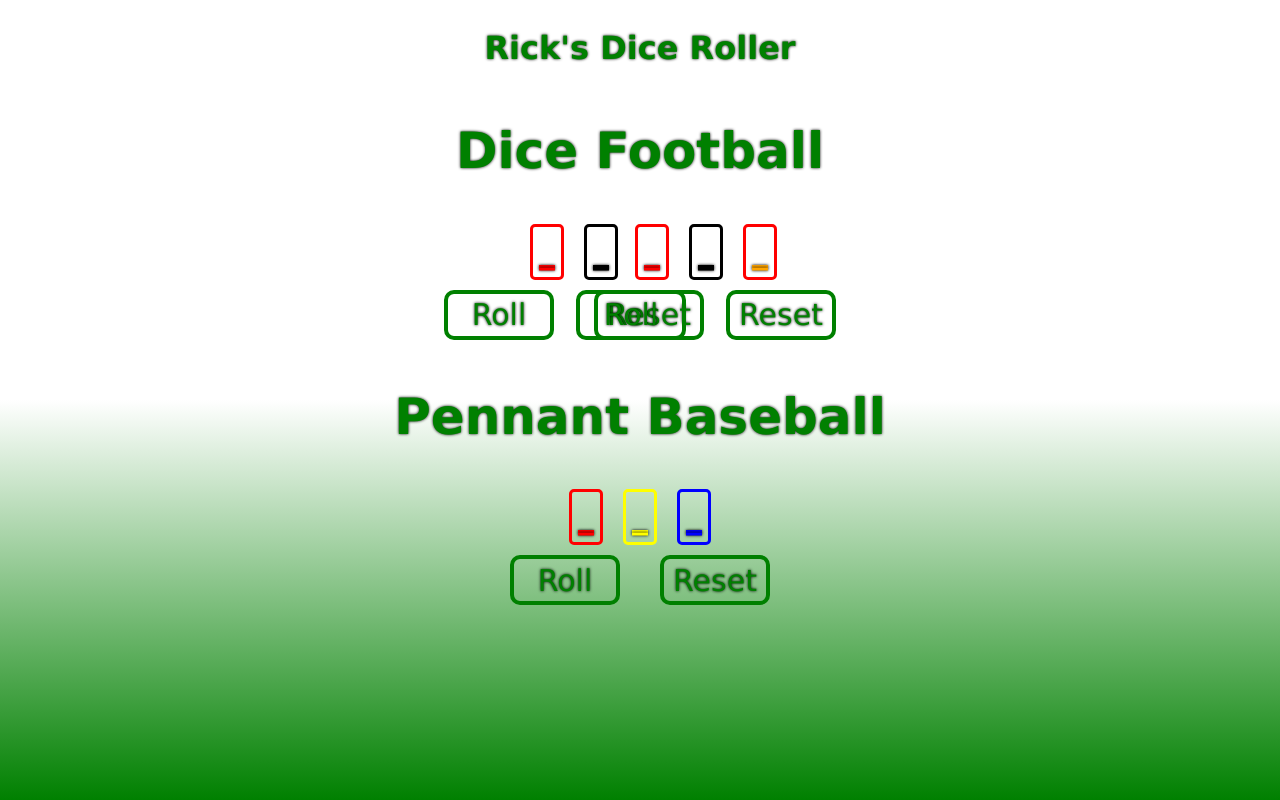
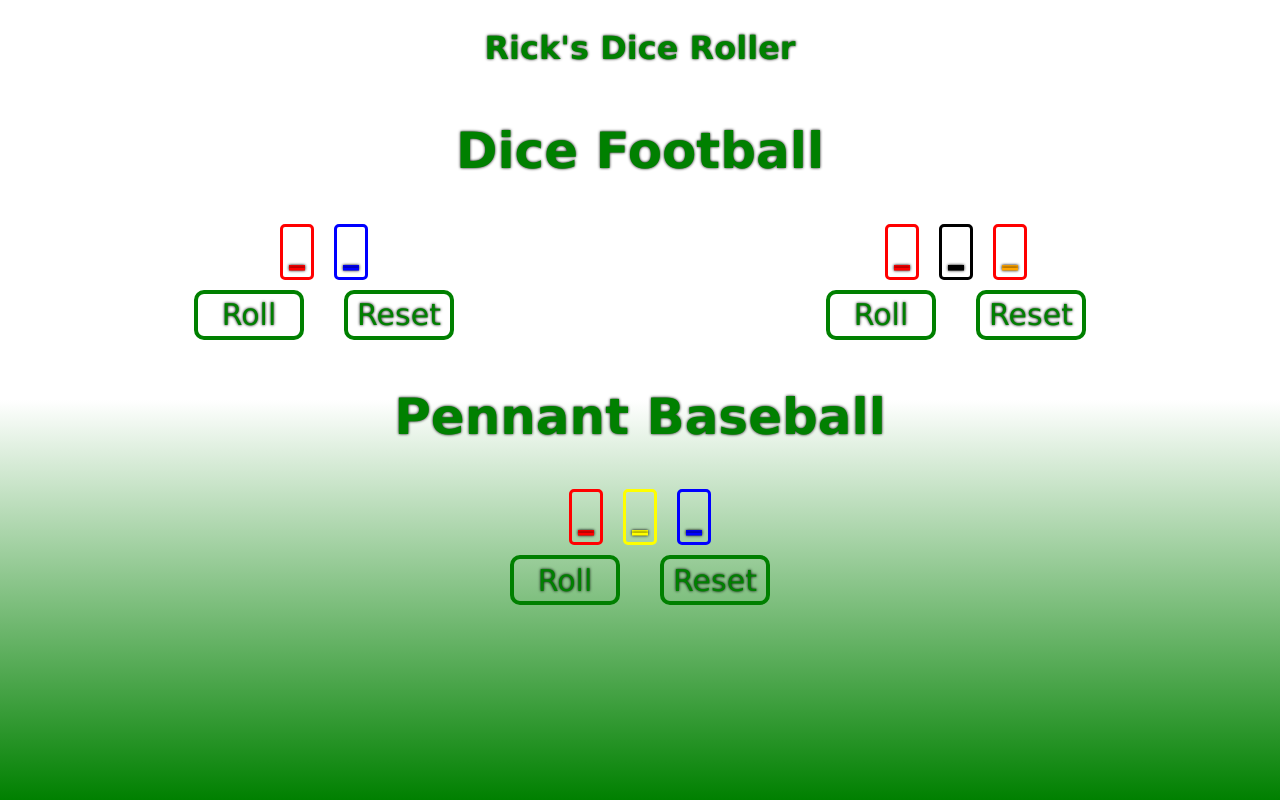
Before and after one commit to heybrandn/rick-dice, a plain HTML site: page index.html in a window 1280 px wide. Drawn offline with Linux system fonts and the light colour scheme.

Commit message:
Update styles.css

```diff
--- a/styles.css
+++ b/styles.css
@@ -80,9 +80,9 @@ body {
 }
 
 #die22 {
-    border: solid 3px black;
+    border: solid 3px blue;
     border-radius: 5px;
-    color: black;
+    color: blue;
     padding: 6px;
 }
 
@@ -119,7 +119,3 @@ body {
 	display: flex;
 	justify-content: space-around;
 }
-
-.left {
-	margin-right: -1000px;
-}
```
